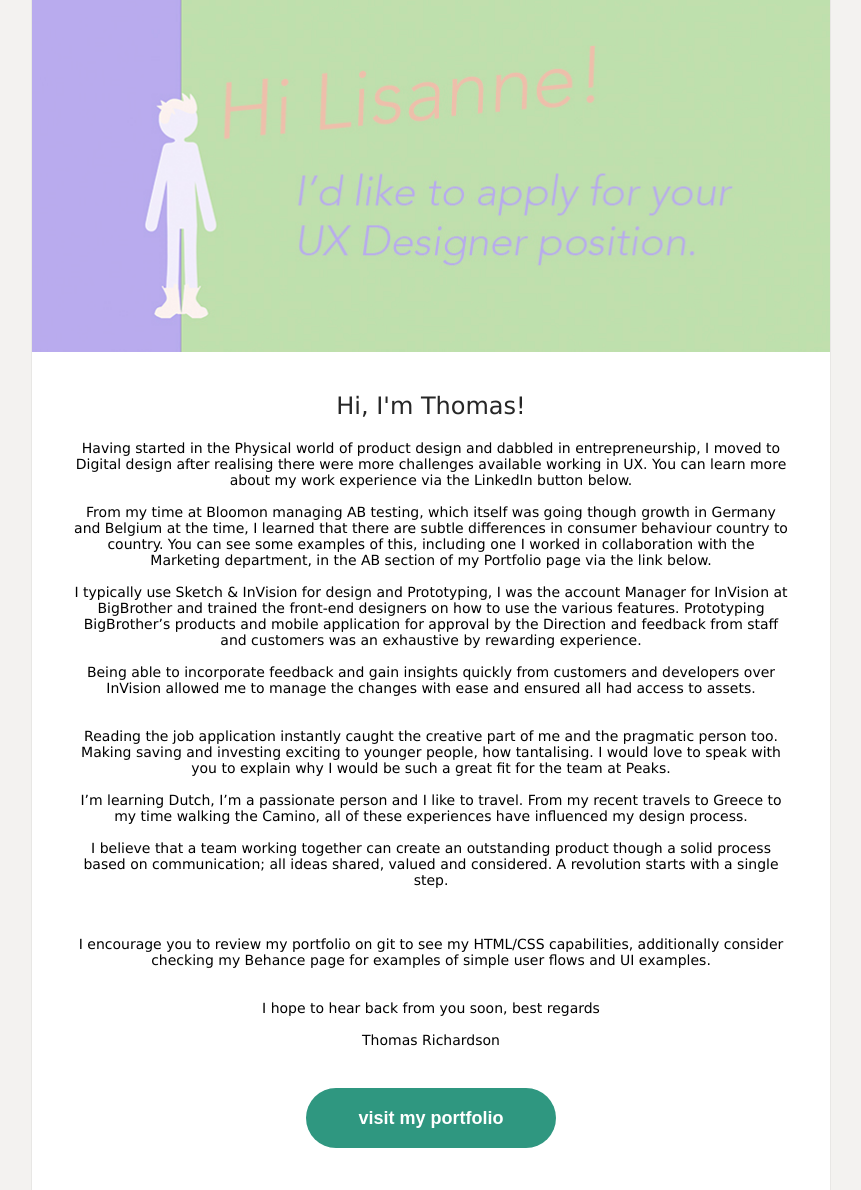
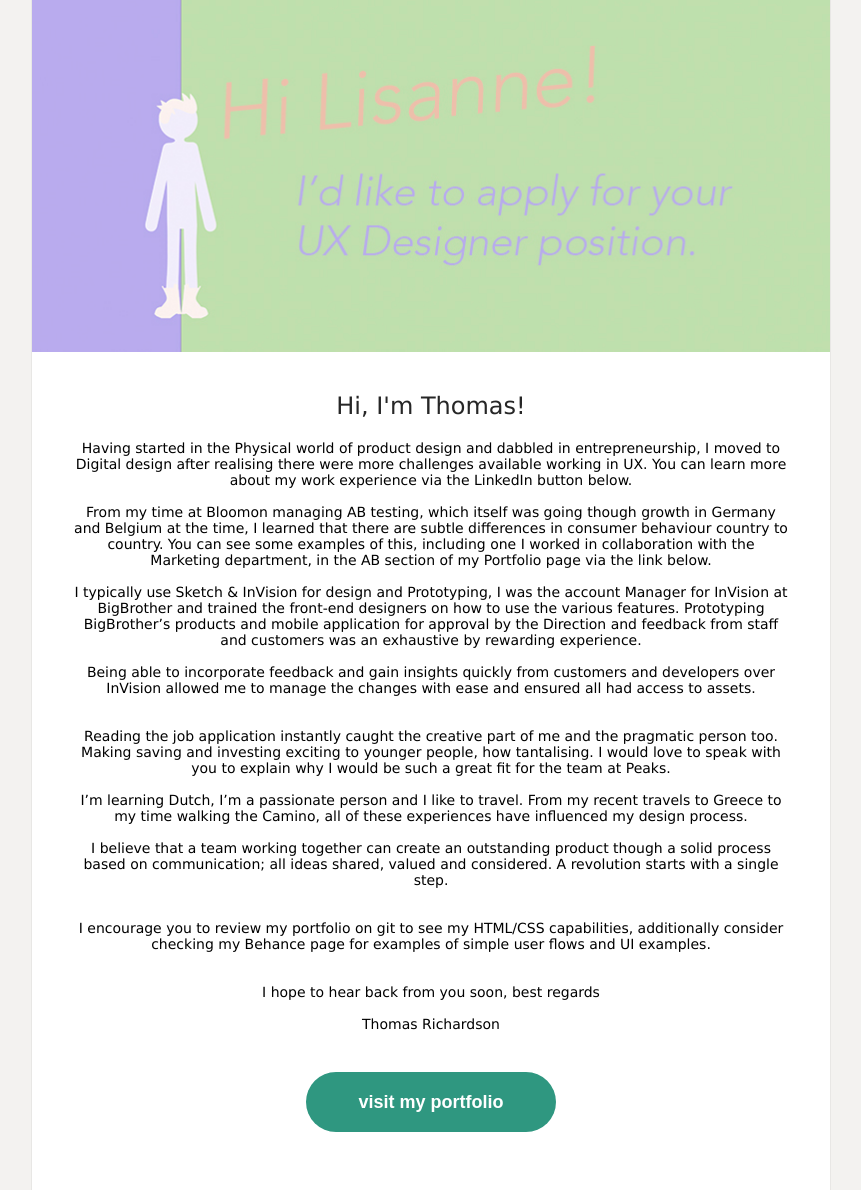
Before and after one commit to tdr1991vr/emails, a plain HTML site: page index.html in a window 1280 px wide. Shown: the part 81-1271 px from the top of the page, without its empty margins (209-1070 px from the left). Drawn offline with Linux system fonts and the light colour scheme.

Commit message:
fix email

```diff
--- a/index.html
+++ b/index.html
@@ -259,7 +259,7 @@ Being able to incorporate feedback and gain insights quickly from customers and
 <br>
 Reading the job application instantly caught the creative part of me and the pragmatic person too. Making saving and investing exciting to younger people, how tantalising. I would love to speak with you to explain why I would be such a great fit for the team at Peaks. <br> <br>
 I’m learning Dutch, I’m a passionate person and I like to travel. From my recent travels to Greece to my time walking the Camino, all of these experiences have influenced my design process. <br><br>
-I believe that a team working together can create an outstanding product though a solid process based on communication; all ideas shared, valued and considered. A revolution starts with a single step. <br> <br>
+I believe that a team working together can create an outstanding product though a solid process based on communication; all ideas shared, valued and considered. A revolution starts with a single step. <br>
 <br><br>
 I encourage you to review my portfolio on git to see my HTML/CSS capabilities, additionally consider checking my Behance page for examples of simple user flows and UI examples.
 <br><br><br>
```
